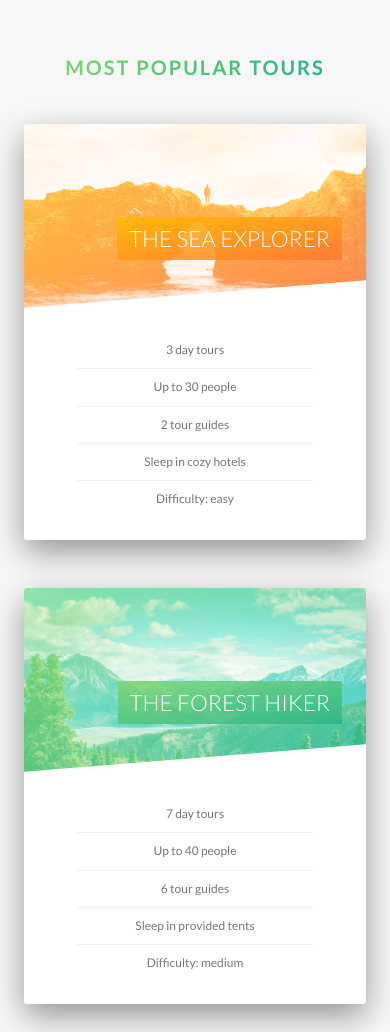
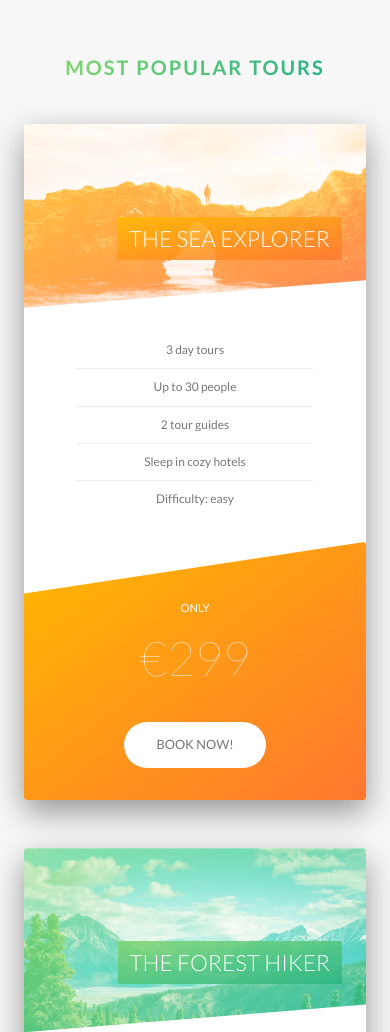
Before and after one commit to Rizzato95/Natours, a website: page index.html in a window 390 px wide. Shown: the part 2530-3562 px from the top of the page. Drawn offline with Linux system fonts and the light colour scheme.

Commit message:
Set media queries

```diff
--- a/sass/components/_card.scss
+++ b/sass/components/_card.scss
@@ -138,4 +138,56 @@
         font-size: 6rem;
         font-weight: 100;
     }
+
+
+    @include respond(tab-port) {
+        height: auto;
+        border-radius: 3px;
+        background-color: $color-white;
+        box-shadow: 0 1.5rem 4rem rgba($color-black, 0.4);
+
+
+        &__side {
+            height: auto;
+            position: relative;
+            box-shadow: none;
+
+
+
+            &--back {
+                transform: rotateY(0);
+
+                    -webkit-clip-path: polygon(0 20%, 100% 0, 100% 100%, 0 100%);
+                    clip-path: polygon(0 20%, 100% 0, 100% 100%, 0 100%);
+            }
+        }
+
+        &:hover &__side--front {
+            transform: rotateY(0);
+        }
+
+        &__details {
+            padding: 1 3rem;
+        }
+
+        // FRONT SIDE STYLING
+        &__cta {
+            @include center-horizontal-vertical();
+            position: relative;
+            top: 0;
+            left: 0;
+            width: 100%;
+            transform: translate(0);
+            padding: 7rem 4rem 4rem 4rem;
+        }
+
+        &__price-box {
+            margin-bottom: 3rem;
+        }
+
+
+        &__price-value {
+            font-size: 6rem;
+        }
+    }
 }
--- a/sass/components/_form.scss
+++ b/sass/components/_form.scss
@@ -16,6 +16,10 @@ margin-bottom: 2rem;
         width: 90%;
         display: block;
         transition: all .2s;
+
+        @include respond(tab-port) {
+            width: 100%;
+        }
 
         &:focus {
             outline: none;
@@ -50,6 +54,11 @@ margin-bottom: 2rem;
     &__radio-group {
         width: 49%;
         display: inline-block;
+
+        @include respond(tab-port) {
+            width: 100%;
+            margin-bottom: 2rem;
+        }
     }
 
     &__radio-input {
--- a/sass/components/_story.scss
+++ b/sass/components/_story.scss
@@ -10,6 +10,16 @@
     transform: skewX(-10deg);
     transition: all .5s;
 
+    @include respond(tab-port) {
+        width: 100%;
+        padding: 4rem;
+        padding-left: 7rem;
+    }
+
+    @include respond(phone) {
+        transform: skewX(0);
+    }
+
     &__shape {
         width: 15rem;
         height: 15rem;
@@ -19,6 +29,11 @@
                 clip-path: circle(50% at 50% 50%);
         transform: translateX(-3rem) skewX(10deg);
         position: relative;
+
+        @include respond(phone) {
+            transform: skewX(0);
+            transform: translateX(-3rem) skewX(0);
+        }
     }
 
     &__image {
@@ -53,6 +68,10 @@
 
     &__text {
         transform: skewX(10deg);
+
+        @include respond(phone) {
+            transform: skewX(0);
+        }
     }
 
     &:hover &__image {
--- a/sass/pages/_home.scss
+++ b/sass/pages/_home.scss
@@ -64,10 +64,34 @@
     border-radius: 3px;
     box-shadow: 0 1.5rem 4rem rgba($color-black, .15);
 
-    height: 50rem;
+    @include respond(tab-land) {
+           background-image: linear-gradient(105deg,
+                                      rgba($color-white, .9)  0%,
+                                      rgba($color-white, .9)  65%,
+                                      transparent 65%)
+                    ,url('../img/nat-10.jpg');
+
+    }
+
+    @include respond(tab-port) {
+           background-image: linear-gradient(to right,
+                                      rgba($color-white, .9)  0%,
+                                      rgba($color-white, .9)  100%,
+                                    )
+                    ,url('../img/nat-10.jpg');
+
+    }
 
     &__form {
         width: 50%;
         padding: 6rem;
+
+        @include respond(tab-land) {
+            width: 65%;
+        }
+
+        @include respond(tab-land) {
+            width: 100%;
+        }
     }
 }
```
Also changed, not shown: css/style.css.
